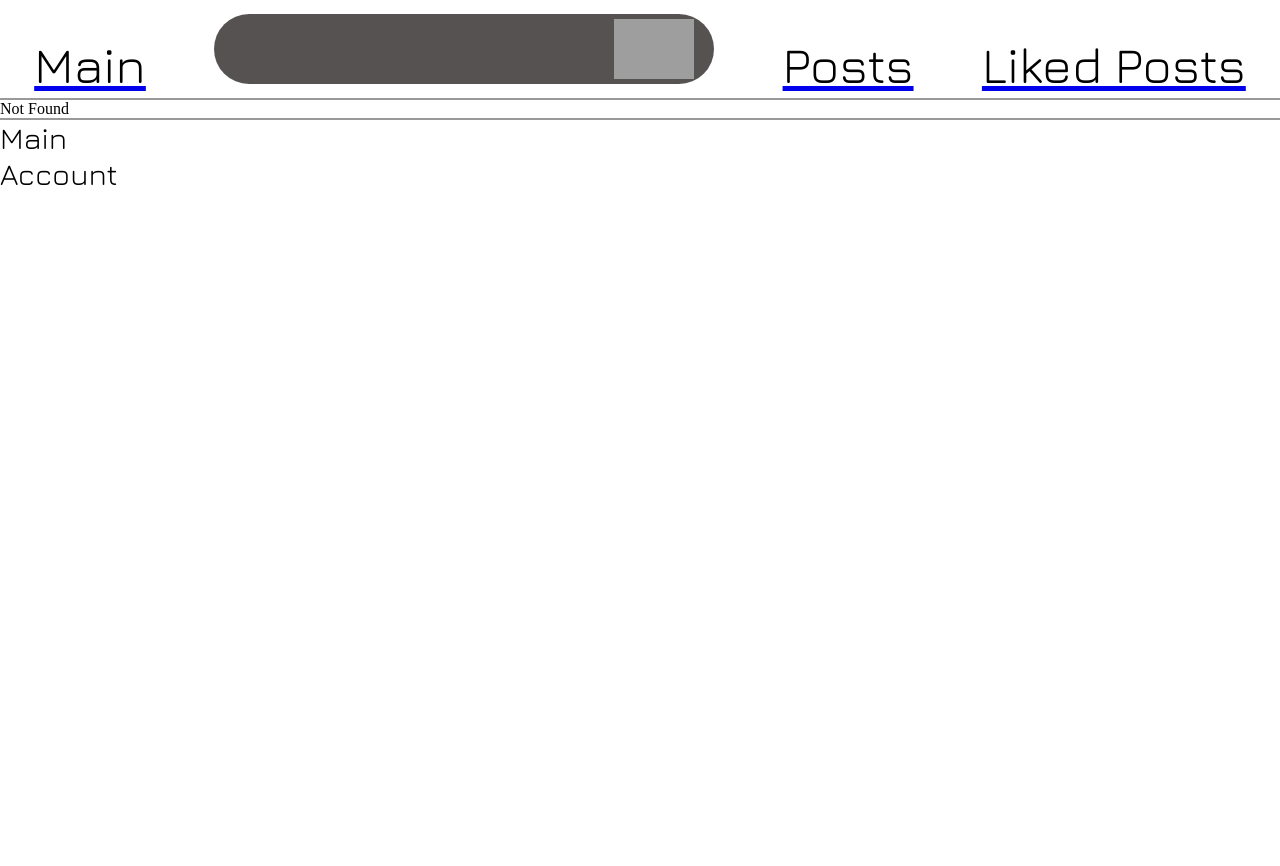
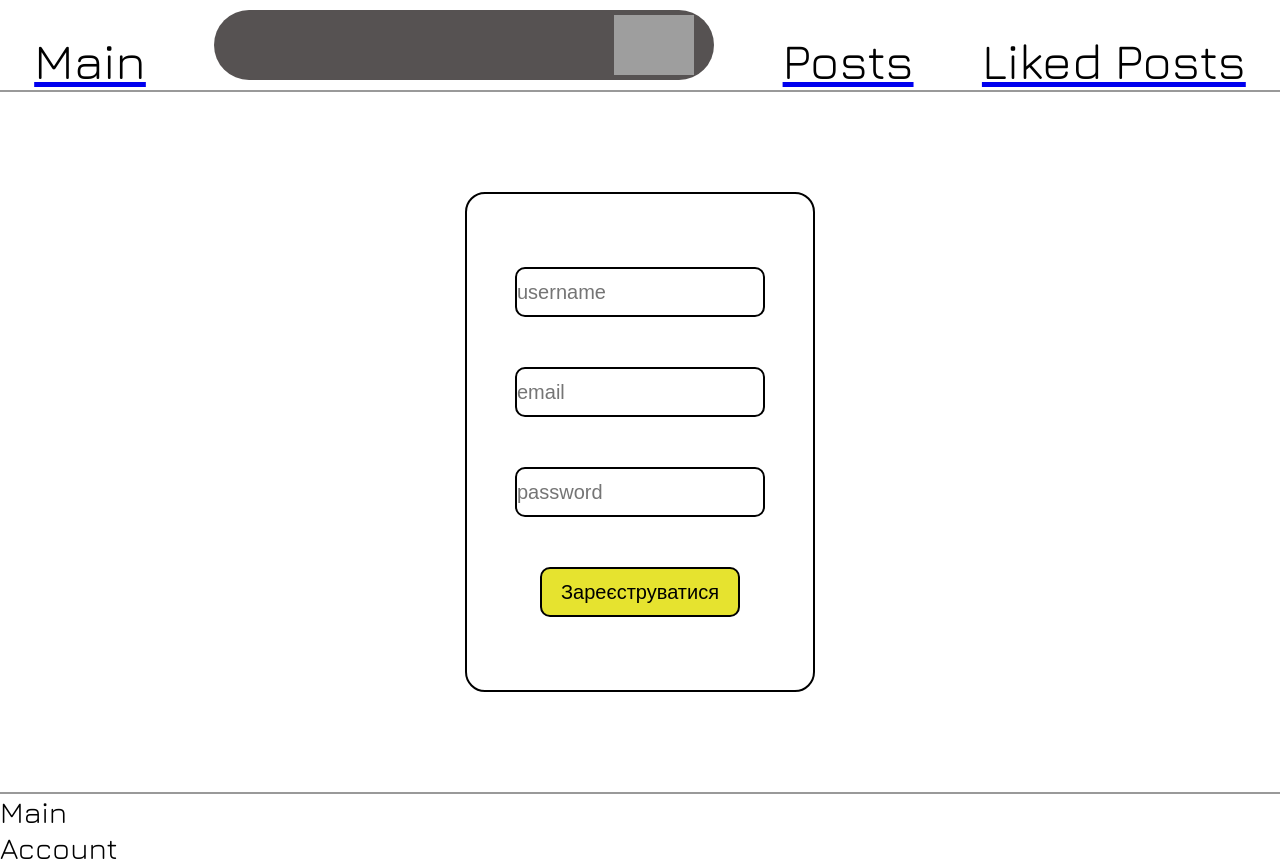
Before and after one commit to Nazar-Zozulya/DZReact, a React (Create React App) app: page /reg in a window 1280 px wide. Before the commit this address had no page. Before the commit the page ends 800 px from the top, so only its background shows below. Built offline with nearby package versions, Linux system fonts and the light colour scheme; grey boxes are pictures that could not be loaded.

Commit message:
add login and reg page

```diff
--- a/package.json
+++ b/package.json
@@ -12,6 +12,7 @@
     "@types/react-dom": "^18.3.1",
     "react": "^18.3.1",
     "react-dom": "^18.3.1",
+    "react-hook-form": "^7.54.2",
     "react-loader-spinner": "^6.1.6",
     "react-router-dom": "^7.0.2",
     "react-scripts": "5.0.1",
--- /dev/null
+++ b/src/pages/LoginPage/LoginPage.css
@@ -0,0 +1,42 @@
+.loginDiv{
+    width: 100%;
+    height: 700px;
+    display: flex;
+    align-items: center;
+    justify-content: center ;
+}
+
+.loginForm{
+    width: 350px;
+    height: 500px;
+    border: 2px solid black;
+    border-radius: 20px;
+    display: flex;
+    align-items: center;
+    flex-direction: column;
+    justify-content: center;
+    gap: 25px;
+}
+
+.loginForm input{
+    width: 250px;
+    height: 50px;
+    border-radius: 10px;
+    border: 2px solid black;
+    font-size: 20px;
+    /* text-justify: end; */
+}
+
+.loginForm p{
+    font-size: 15px;
+    color: red;
+}
+
+.loginForm button{
+    width: 200px;
+    height: 50px;
+    background-color: rgb(230, 227, 47);
+    border: 2px solid black;
+    border-radius: 10px;
+    font-size: 20px;
+}
--- /dev/null
+++ b/src/pages/LoginPage/LoginPage.tsx
@@ -0,0 +1,46 @@
+import { useForm } from "react-hook-form"
+import './LoginPage.css'
+
+interface ILoginForm {
+    email: string,
+    password: string,
+}
+
+// yup validation
+export function LoginPage (){
+    // Пишем скобки, которые отвечают за то, что мы будем деструктуризировать
+    const {register: register, handleSubmit, formState} = useForm <ILoginForm>({
+        mode: 'onSubmit'
+    })
+
+    function onSubmit(data: ILoginForm){
+        fetch('http://localhost:8000/user/login',{
+            method: 'POST',
+            headers: {
+                'Content-Type': 'application/json'
+            },
+            body: JSON.stringify(data)
+        })
+    }
+
+
+    return(
+        <div className="loginDiv">
+            <form  className="loginForm" onSubmit={handleSubmit(onSubmit)}>
+                <input type="email"  placeholder="email" {...register('email', {
+                    required: {value: true, message: 'Це поле обов\'язкове'},
+                    // minLength: {value: 7, message: 'This field should be more than 7 symbols'},
+                    maxLength: {value: 100, message: 'Ваша пошта повина бути менше ніж 100 символів'}, })} />
+                <p>{formState.errors.email?.message}</p>
+
+                <input type="password"  placeholder="password" {...register('password', {
+                    required: {value: true, message: 'Це поле обов\'язкове'},
+                    minLength: {value: 8, message: 'Ваш пароль повинен бути більше ніж 8 символів'},
+                    maxLength: {value: 100, message: 'Ваш пароль повинен бути менше ніж 100 символів'}, })} />
+                <p>{formState.errors.password?.message}</p>
+
+                <button type="submit">Авторизуватися</button>
+            </form>
+        </div>
+    )
+}
--- /dev/null
+++ b/src/pages/RegPage/RegPage.css
@@ -0,0 +1,42 @@
+.regDiv{
+    width: 100%;
+    height: 700px;
+    display: flex;
+    align-items: center;
+    justify-content: center ;
+}
+
+.regForm{
+    width: 350px;
+    height: 500px;
+    border: 2px solid black;
+    border-radius: 20px;
+    display: flex;
+    align-items: center;
+    flex-direction: column;
+    justify-content: center;
+    gap: 25px;
+}
+
+.regForm input{
+    width: 250px;
+    height: 50px;
+    border-radius: 10px;
+    border: 2px solid black;
+    font-size: 20px;
+    /* text-justify: end; */
+}
+
+.regForm p{
+    font-size: 15px;
+    color: red;
+}
+
+.regForm button{
+    width: 200px;
+    height: 50px;
+    background-color: rgb(230, 227, 47);
+    border: 2px solid black;
+    border-radius: 10px;
+    font-size: 20px;
+}
--- /dev/null
+++ b/src/pages/RegPage/RegPage.tsx
@@ -0,0 +1,53 @@
+import { useForm } from "react-hook-form"
+import './RegPage.css'
+
+interface IRegForm {
+    username: string,
+    email: string,
+    password: string,
+}
+
+// yup validation
+export function RegPage (){
+    // Пишем скобки, которые отвечают за то, что мы будем деструктуризировать
+    const {register: register, handleSubmit, formState} = useForm <IRegForm>({
+        mode: 'onSubmit'
+    })
+
+    function onSubmit(data: IRegForm){
+        fetch('http://localhost:8000/user/reg',{
+            method: 'POST',
+            headers: {
+                'Content-Type': 'application/json'
+            },
+            body: JSON.stringify(data)
+        })
+    }
+
+
+    return(
+        <div className="regDiv">
+            <form  className="regForm" onSubmit={handleSubmit(onSubmit)}>
+                <input type="text" placeholder="username" {...register('username', {
+                    required: {value: true, message: 'Це поле обов\'язкове'},
+                    minLength: {value: 7, message: 'Ваше ім\'я повинно бути більше ніж 3 символи'},
+                    maxLength: {value: 100, message: 'Ваша пошта повина бути менше ніж 100 символів'}, })} />
+                <p>{formState.errors.username?.message}</p>
+
+                <input type="email" placeholder="email" {...register('email', {
+                    required: {value: true, message: 'Це поле обов\'язкове'},
+                    // minLength: {value: 7, message: 'This field should be more than 7 symbols'},
+                    maxLength: {value: 100, message: 'Ваша пошта повина бути менше ніж 100 символів'}, })} />
+                <p>{formState.errors.email?.message}</p>
+
+                <input type="password" placeholder="password" {...register('password', {
+                    required: {value: true, message: 'Це поле обов\'язкове'},
+                    minLength: {value: 8, message: 'Ваш пароль повинен бути більше ніж 8 символів'},
+                    maxLength: {value: 100, message: 'Ваш пароль повинен бути менше ніж 100 символів'}, })} />
+                <p>{formState.errors.password?.message}</p>
+
+                <button type="submit">Зареєструватися</button>
+            </form>
+        </div>
+    )
+}
--- a/src/routes/routes.tsx
+++ b/src/routes/routes.tsx
@@ -4,6 +4,8 @@ import { PostListPage } from "../pages/PostListPage/PostListPage";
 import { PostPage } from "../pages/PostPage/PostPage";
 import { NotFound } from "../shared/NotFound/NotFound";
 import { LikedPostsPage } from "../pages/LikedPostsPage/LikedPostsPage";
+import { LoginPage } from "../pages/LoginPage/LoginPage";
+import { RegPage } from "../pages/RegPage/RegPage";
 
 
 
@@ -16,6 +18,8 @@ export function AppRoutes(){
                     <Route path="/post/:id" element={<PostPage></PostPage>}></Route>
                     <Route path="*" element={<NotFound></NotFound>}></Route>
                     <Route path="/liked-posts" element={<LikedPostsPage ></LikedPostsPage>}></Route>
+                    <Route path="/login" element={<LoginPage></LoginPage>}></Route>
+                    <Route path="/reg" element={<RegPage></RegPage>}></Route>
                 </Route>
             </Routes>
         </BrowserRouter>
--- a/src/shared/PostList/PostCard/PostCard.tsx
+++ b/src/shared/PostList/PostCard/PostCard.tsx
@@ -37,12 +37,12 @@ export function PostCard(props: IPosts){
 
     return (
         <div className="post-root">
-            <p className="category">{props.tags}</p>
-            <p className="author">{props.username}</p>
-            <h1 className="title">{props.title}</h1>
-            <p className="description">{props.description}</p>
+            {/* <p className="category">{props.}</p> */}
             <Link to={`/post/${props.id}`}>
-                <img className='post-img' src={props.social_image} alt="" />
+                <p className="author">{props.author}</p>
+                <h1 className="title">{props.name}</h1>
+                <p className="description">{props.description}</p>
+                    {/* <img className='post-img' src={props.social_image} alt="" /> */}
             </Link>
             <div className="like">
                 <p>{like}</p>
--- a/src/shared/PostList/PostList.tsx
+++ b/src/shared/PostList/PostList.tsx
@@ -21,16 +21,16 @@ export function PostList(){
     const [selectedTag, setSelectedTag] = useState('all')
     const { tags } = useTags()
 
-    useEffect(()=>{
-        if(selectedTag === 'all'){
-            setFilteredPosts(posts)
-        } else{
-            setFilteredPosts(posts.filter( (posts)=>{
-                return posts.tags === selectedTag
-            }))
-        }
-        console.log(selectedTag)
-    }, [selectedTag, posts])
+    // useEffect(()=>{
+    //     if(selectedTag === 'all'){
+    //         setFilteredPosts(posts)
+    //     } else{
+    //         setFilteredPosts(posts.filter( (posts)=>{
+    //             // return posts.tags === selectedTag
+    //         // }))
+    //     }
+    //     console.log(selectedTag)
+    // }, [selectedTag, posts])
 
     return (
         <div className="posts-list-root">
@@ -46,7 +46,13 @@ export function PostList(){
 
             <h1>Усі <a href="https://www.youtube.com/watch?v=dQw4w9WgXcQ&ab_channel=RickAstley">пости:</a></h1>
             {filteredPosts.map( (post) => {
-                return <PostCard id= {post.id} title= {post.title} description= {post.description} social_image= {post.social_image} username= {post.username} tags= {post.tags}></PostCard>
+                return <PostCard id= {post.id}
+                name= {post.name}
+                description= {post.description}
+                // social_image= {post.social_image}
+                author= {post.author}
+                // tags= {post.tags}
+                ></PostCard>
             })}
         </div>
     )
```
Also changed, not shown: 1 other file (tests, documents, lock files or other folders).
